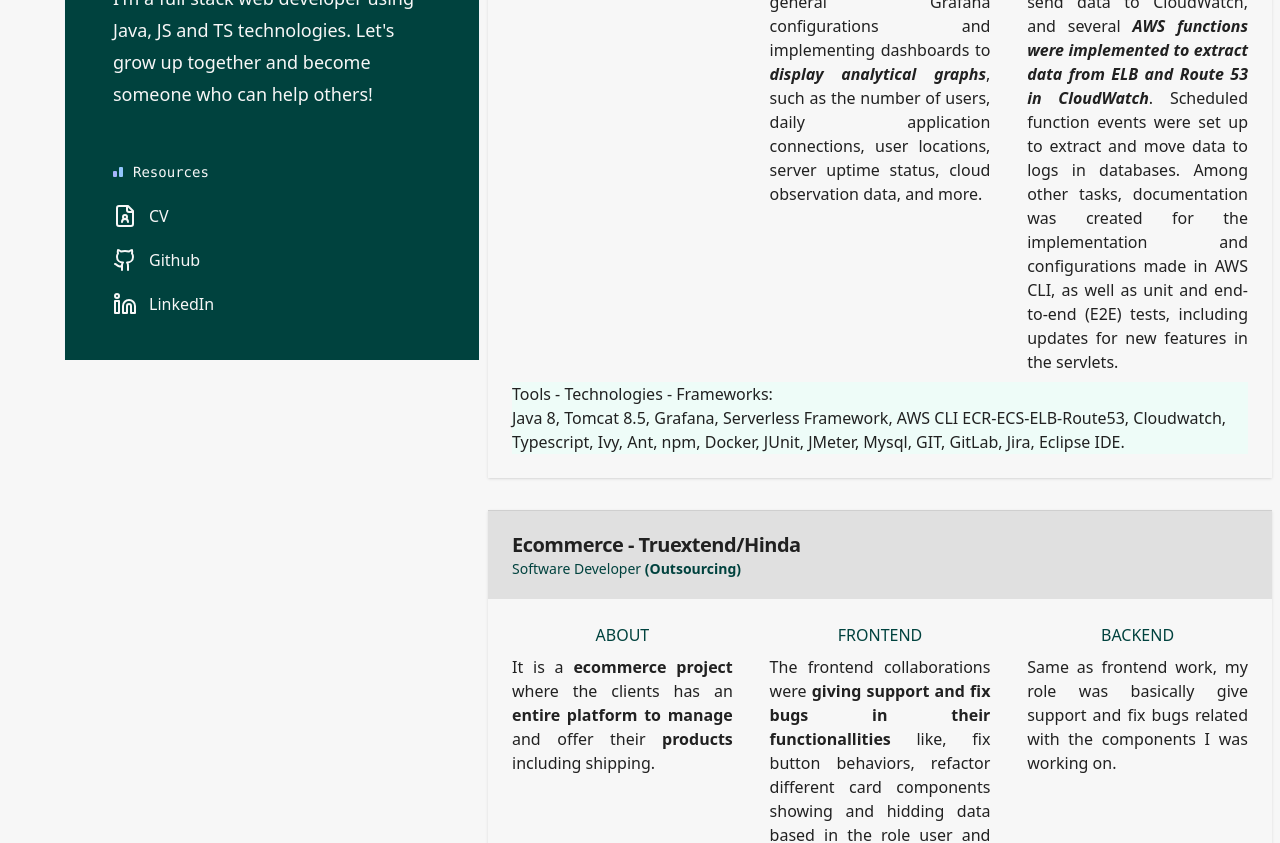
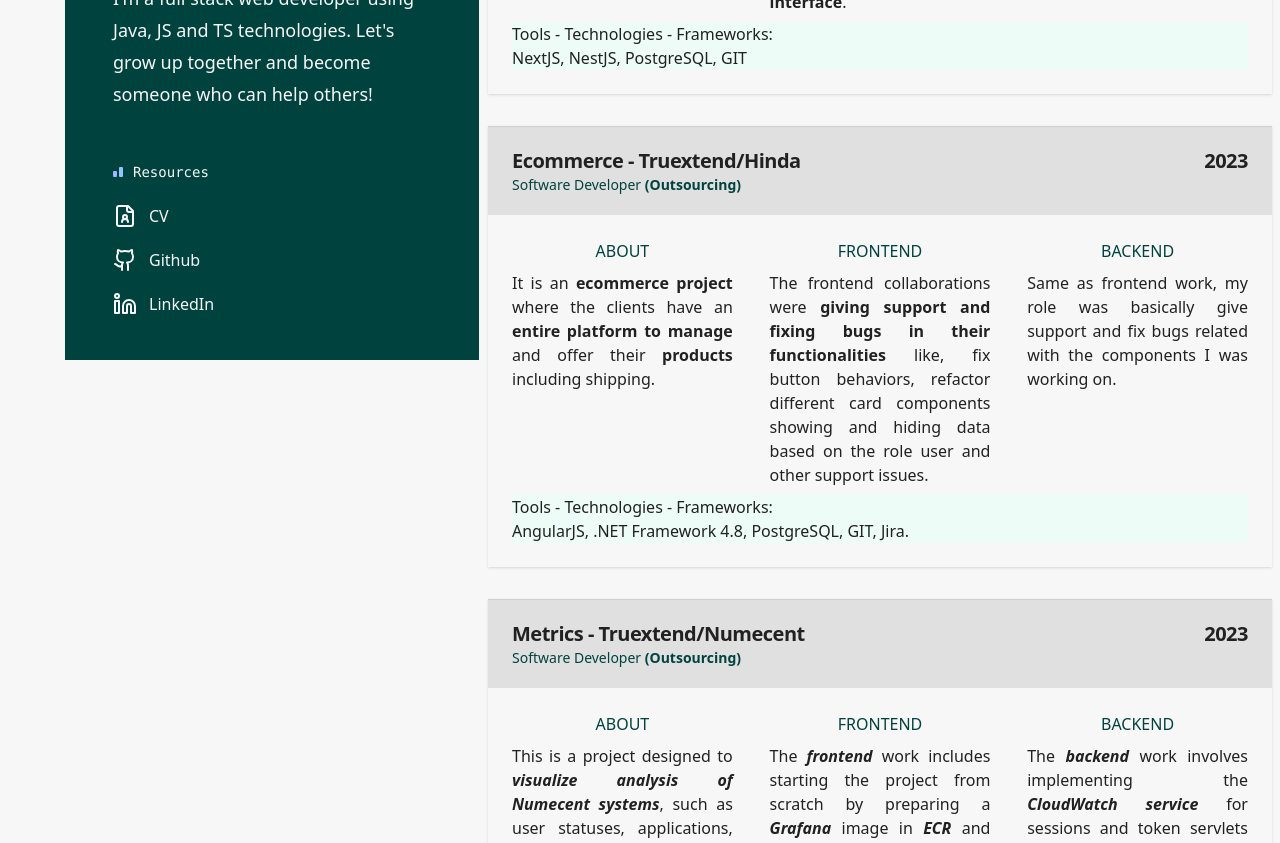
Before and after one commit to Unzferk/personal-page-next14, a Next.js app: page /en/home/projects in a window 1280 px wide. Shown: the part 440-1283 px from the top of the page. Built offline with nearby package versions, Linux system fonts and the light colour scheme.

Commit message:
T15 update cv 2025

```diff
--- a/src/app/[locale]/home/layout.tsx
+++ b/src/app/[locale]/home/layout.tsx
@@ -92,7 +92,7 @@
             >
               <li key="cv" className="flex">
                 <Link
-                  href="/docs/FernandoUnzuetaCV2023.pdf"
+                  href="/docs/FernandoUnzuetaCVPage.pdf"
                   className="group flex items-center text-secondary-foreground"
                   aria-label="cv"
                   locale={false}
@@ -110,6 +110,7 @@
                   href="https://github.com/Unzferk"
                   className="group flex items-center text-secondary-foreground"
                   aria-label="github"
+                  target="_blank"
                 >
                   <Github size={24} />
                   <span className="hidden text-secondary-foreground sm:ml-3 sm:block">
@@ -123,6 +124,7 @@
                   href="https://linkedin.com/in/rudy-fernando-unzueta-perez-a2640822b"
                   className="group flex items-center text-secondary-foreground"
                   aria-label="linkedin"
+                  target="_blank"
                 >
                   <Linkedin size={24} />
                   <span className="hidden text-secondary-foreground sm:ml-3 sm:block">
--- a/src/components/custom/CvCard.tsx
+++ b/src/components/custom/CvCard.tsx
@@ -18,7 +18,11 @@
         className="header-card cursor-pointer bg-secondary px-4 py-5 sm:px-6"
         onClick={toggleBody}
       >
-        <CardTitle className="text-xl"> {`${cv.title} ${cv.year}`}</CardTitle>
+        <CardTitle className="flex justify-between text-xl">
+          {`${cv.title}`}
+          {/* <div className="text-xl">{`${cv.title}`}</div> */}
+          <div className="text-xl">{`${cv.year}`}</div>
+        </CardTitle>
         <CardDescription className="text-primary">
           <Markdown>{cv.position}</Markdown>
         </CardDescription>
--- a/src/data/curriculum.ts
+++ b/src/data/curriculum.ts
@@ -2,8 +2,31 @@
 
 export const curriculum: CardCvInfo[] = [
   {
+    title: 'Education System - Sincpro',
+    year: '2024',
+    position: 'Software Developer',
+    about:
+      'It is a SaaS project with different functions to help manage administrative processes in an institution.',
+    frontend:
+      'Contributions to the frontend include a **migration** from **Next.js 13** to **Next.js 14**, as well as **updates** to the visual appearance of the **user interface**.',
+    backend: 'Collaboration in the creation of **documentation**.',
+    tools: 'NextJS, NestJS, PostgreSQL, GIT',
+  },
+  {
+    title: 'Ecommerce - Truextend/Hinda',
+    year: '2023',
+    position: 'Software Developer **(Outsourcing)**',
+    about:
+      'It is an **ecommerce project** where the clients have an **entire platform to manage** and offer their **products** including shipping.',
+    frontend:
+      'The frontend collaborations were **giving support and fixing bugs in their functionalities** like, fix button behaviors, refactor different card components showing and hiding data based on the role user and other support issues.',
+    backend:
+      'Same as frontend work, my role was basically give support and fix bugs related with the components I was working on.',
+    tools: 'AngularJS, .NET Framework 4.8, PostgreSQL, GIT, Jira.',
+  },
+  {
     title: 'Metrics - Truextend/Numecent',
-    year: '',
+    year: '2023',
     position: 'Software Developer **(Outsourcing)**',
     about:
       'This is a project designed to ***visualize analysis of Numecent systems***, such as user statuses, applications, services, and servers.',
@@ -15,20 +38,8 @@
       'Java 8, Tomcat 8.5, Grafana, Serverless Framework, AWS CLI ECR-ECS-ELB-Route53, Cloudwatch, Typescript, Ivy, Ant, npm, Docker, JUnit, JMeter, Mysql, GIT, GitLab, Jira, Eclipse IDE.',
   },
   {
-    title: 'Ecommerce - Truextend/Hinda',
-    year: '',
-    position: 'Software Developer **(Outsourcing)**',
-    about:
-      'It is a **ecommerce project** where the clients has an **entire platform to manage** and offer their **products** including shipping.',
-    frontend:
-      'The frontend collaborations were **giving support and fix bugs in their functionallities** like, fix button behaviors, refactor different card components showing and hidding data based in the role user and other support issues.',
-    backend:
-      'Same as frontend work, my role was basically give support and fix bugs related with the components I was working on.',
-    tools: 'AngularJS, .NET Framework 4.8, PostgreSQL, GIT, Jira.',
-  },
-  {
     title: 'Visual Device Emulator - Truextend/GlobeRanger',
-    year: '',
+    year: '2023',
     position: 'Software Developer **(Outsourcing)**',
     about: 'It is an ***IoT device emulator***.',
     frontend:
@@ -39,8 +50,8 @@
       '.NET Framework 4.8, Infragistics, DevExpress 22.1.5, Azure DevOps, Wix Toolset, GIT, Jira.',
   },
   {
-    title: ' TrueRewards - Truextend',
-    year: '',
+    title: 'TrueRewards - Truextend',
+    year: '2022',
     position: 'Software Developer',
     about:
       'It is a web application service focused on ***managing rewards*** offered by the company based on points earned by registered users.',
@@ -70,7 +81,7 @@
   },
   {
     title: 'Time and Attendance - Truextend',
-    year: '',
+    year: '2022',
     position: 'Software Developer',
     about:
       'It is a web application service focused on ***managing employee vacation requests***.',
@@ -94,7 +105,7 @@
   },
   {
     title: ' Projects Microservice - Truextend',
-    year: '',
+    year: '2021',
     position: 'Junior Developer',
     about:
       'It is an API and ***microservice designed to store and manage information*** about users and the projects they are assigned to.',
@@ -116,8 +127,31 @@
   //   tools: '',
   // },
   {
+    title: 'EducaSystem - Sincpro',
+    year: '2024',
+    position: 'Software Developer',
+    about:
+      'Es un proyecto SaaS con diferentes funciones para ayudar la gestión de los procesos administrativos en una institución',
+    frontend:
+      'Los aportes dentro del frontend incluyen en una **migración** de **nextjs13** a **nextjs14**, además de **actualizaciones** de aspecto visual en la **interfaz** de usuario como ser la gestión de alumnos, calificaciones y materias',
+    backend: 'Colaboración en la creación de **documentación**',
+    tools: 'NextJS, NestJS, PostgreSQL, GIT',
+  },
+  {
+    title: 'Ecommerce - Truextend/Hinda',
+    year: '2023',
+    position: 'Software Developer **(Outsourcing)**',
+    about:
+      'Es un **proyecto de comercio electrónico** donde los clientes tienen una **plataforma completa para administrar** y ofrecer sus **productos**, incluido el envío',
+    frontend:
+      'Las colaboraciones de frontend fueron **dar soporte y corregir errores en sus funcionalidades** como, por ejemplo, corregir comportamientos de botones, refactorizar diferentes componentes de tarjetas que muestran y ocultan datos según el rol del usuario y otros problemas de soporte.',
+    backend:
+      'Al igual que el trabajo de frontend, mi función era básicamente brindar soporte y corregir errores relacionados con los componentes en los que estaba trabajando.',
+    tools: 'AngularJS, .NET Framework 4.8, PostgreSQL, GIT, Jira.',
+  },
+  {
     title: 'Metrics - Truextend/Numecent',
-    year: '',
+    year: '2023',
     position: 'Software Developer **(Outsourcing)**',
     about:
       ' Es un proyecto destinado a **visualizar análisis de los sistemas de Numecent** como estados de usuarios, aplicaciones, servicios y servidores.',
@@ -129,32 +163,20 @@
       'Java 8, Tomcat 8.5, Grafana, Serverless Framework, AWS CLI ECR-ECS-ELB-Route53, Cloudwatch, Typescript, Ivy, Ant, npm, Docker, JUnit, JMeter, Mysql, GIT, GitLab, Jira, Eclipse IDE.',
   },
   {
-    title: 'Ecommerce - Truextend/Hinda',
-    year: '',
-    position: 'Software Developer **(Outsourcing)**',
-    about:
-      'Es un **proyecto de comercio electrónico** donde los clientes tienen una **plataforma completa para administrar** y ofrecer sus **productos**, incluido el envío',
-    frontend:
-      'Las colaboraciones de frontend fueron **dar soporte y corregir errores en sus funcionalidades** como, por ejemplo, corregir comportamientos de botones, refactorizar diferentes componentes de tarjetas que muestran y ocultan datos según el rol del usuario y otros problemas de soporte.',
-    backend:
-      'Al igual que el trabajo de frontend, mi función era básicamente brindar soporte y corregir errores relacionados con los componentes en los que estaba trabajando.',
-    tools: 'AngularJS, .NET Framework 4.8, PostgreSQL, GIT, Jira.',
-  },
-  {
     title: 'Visual Device Emulator - Truextend/GlobeRanger',
-    year: '',
+    year: '2023',
     position: 'Software Developer **(Outsourcing)**',
     about: ' Es un **emulador de dispositivos IOT.**',
     frontend:
       'En **frondend** se trabajo en la **migración de la apariencia** de la interfaz de usuario de **infragistics y windows forms a DevExpress.**',
     backend:
-      'Trabajé en el archivo YAML para la canalización CI/CD en Azure DevOps y creé el instalador MS con Wix como parte de la tarea de DevOps.',
+      'Trabajé en el archivo YAML para el pipeline CI/CD en Azure DevOps y creé el instalador MS con Wix como parte de la tarea de DevOps.',
     tools:
       '.NET Framework 4.8, Infragistics, DevExpress 22.1.5, Azure DevOps, Wix Toolset, GIT, Jira.',
   },
   {
     title: ' TrueRewards - Truextend',
-    year: '',
+    year: '2022',
     position: 'Software Developer',
     about:
       ' Es un servicio de aplicación web centrado en **gestionar las recompensas** ofrecidas por la empresa **en función de los puntos** obtenidos por los usuarios registrados.',
@@ -184,7 +206,7 @@
   },
   {
     title: 'Time and Attendance - Truextend',
-    year: '',
+    year: '2022',
     position: 'Software Developer',
     about:
       ' Es un servicio de aplicación web enfocado a la **gestión de solicitudes de vacaciones** de los empleados.',
@@ -208,7 +230,7 @@
   },
   {
     title: ' Projects Microservice - Truextend',
-    year: '',
+    year: '2021',
     position: 'Junior Developer',
     about:
       'Es una **API y microservicio** para guardar y administrar información sobre los usuarios y proyectos donde están asignados.',
```
Also changed, not shown: 1 other file (tests, documents, lock files or other folders).
